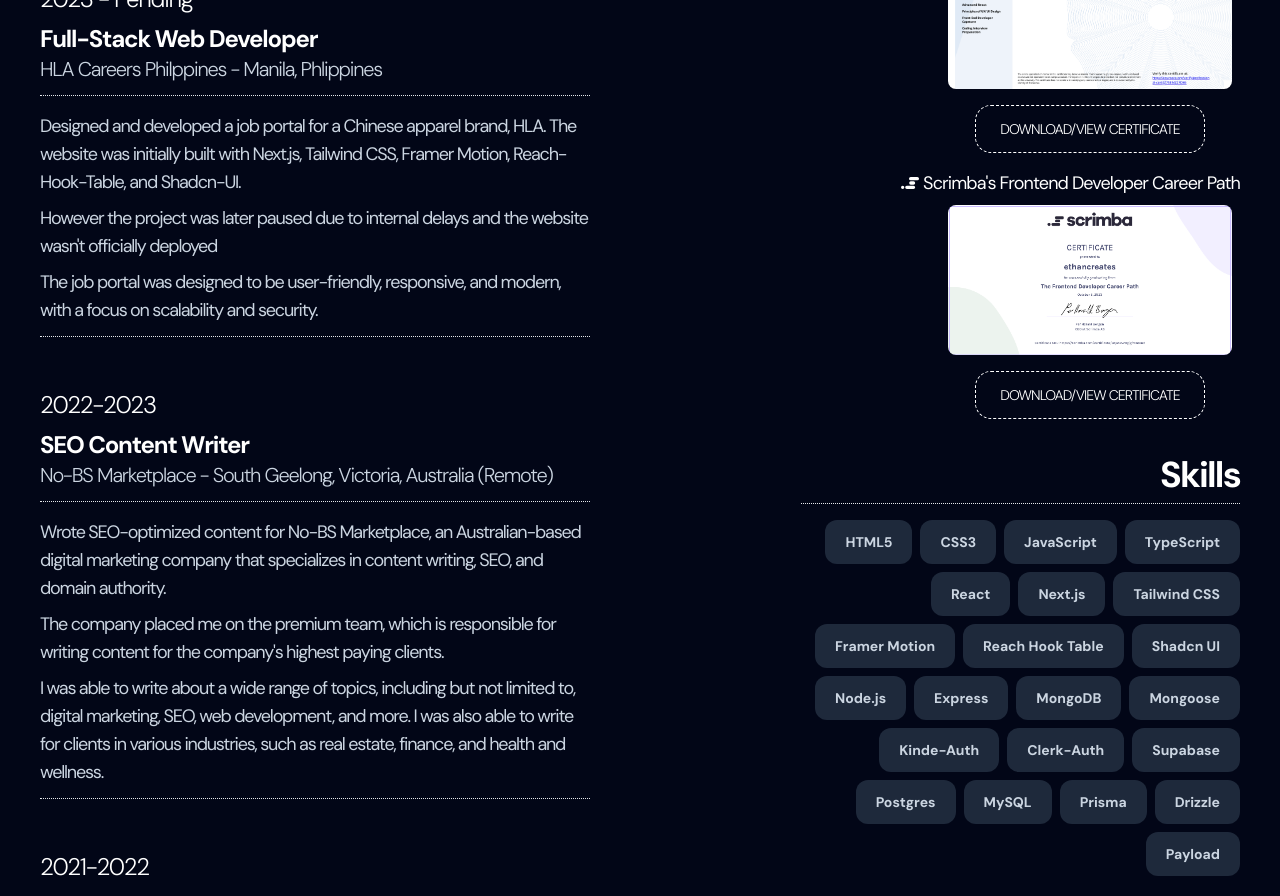
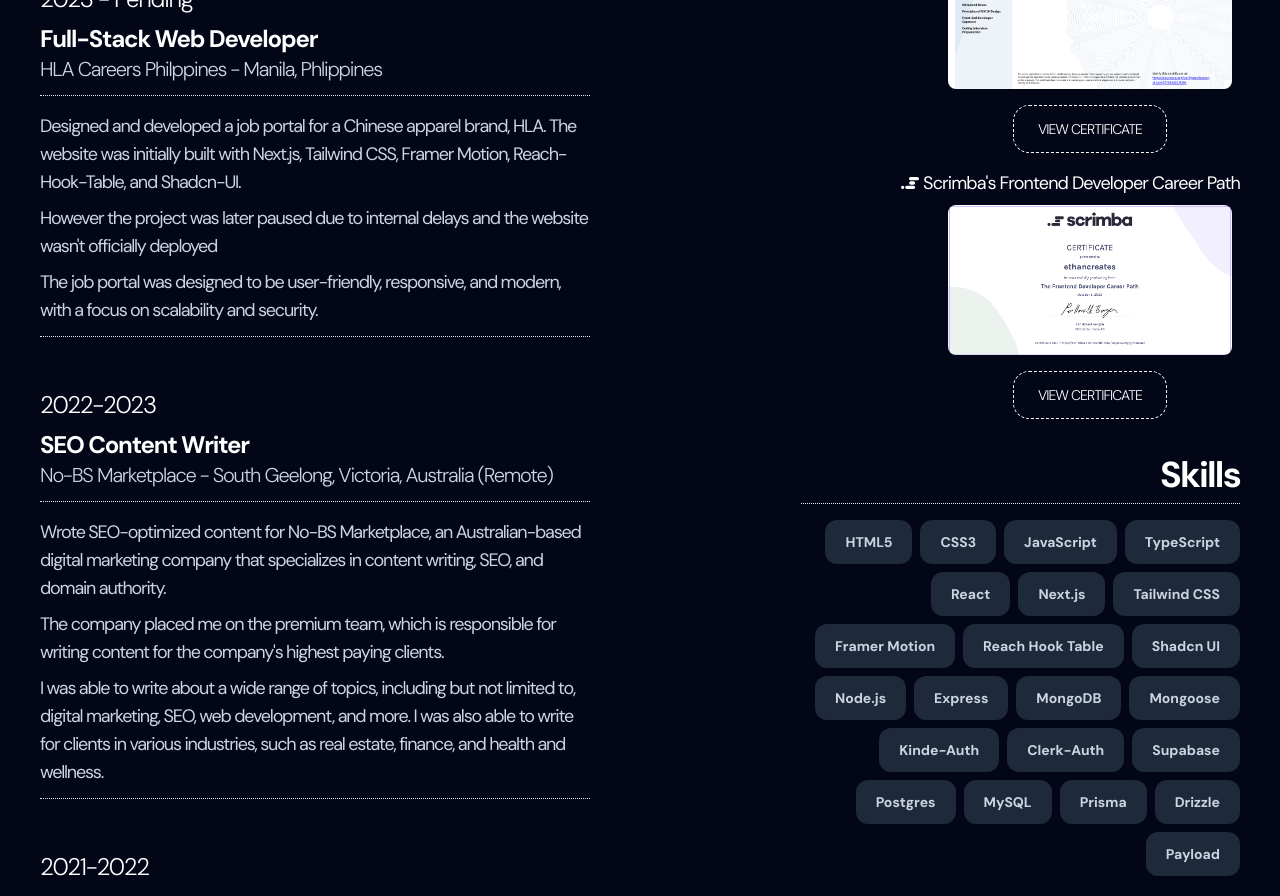
Before and after one commit to ethancreates/ethancreates-portfolio, a Next.js app: page /about in a window 1280 px wide. Shown: the part 820-1716 px from the top of the page. Built offline with nearby package versions, Linux system fonts and the light colour scheme.

Commit message:
init contact page, and projects page. Shortened button on Certificates section for better UX

```diff
--- a/src/app/about/page.tsx
+++ b/src/app/about/page.tsx
@@ -12,6 +12,7 @@
   return (
     <main className="flex flex-col items-center p-10 max-w-screen-xl mx-auto">
       {/* top part */}
+
       <div className="flex flex-col items-center max-sm:hidden">
         <div className="flex space-x-3">
           <DottedButton>
@@ -101,7 +102,7 @@
                     target="_blank"
                     download
                   >
-                    Download/View Certificate
+                    View Certificate
                   </Link>
                 </DottedButton>
               </div>
@@ -122,7 +123,7 @@
                     target="_blank"
                     download
                   >
-                    Download/View Certificate
+                    View Certificate
                   </Link>
                 </DottedButton>
               </div>
--- /dev/null
+++ b/src/app/contact/page.tsx
@@ -0,0 +1,5 @@
+const ContactPage = () => {
+  return <div>ContactPage</div>;
+};
+
+export default ContactPage;
--- /dev/null
+++ b/src/app/projects/page.tsx
@@ -0,0 +1,5 @@
+const ProjectsPage = () => {
+  return <div>ProjectsPage</div>;
+};
+
+export default ProjectsPage;
```
